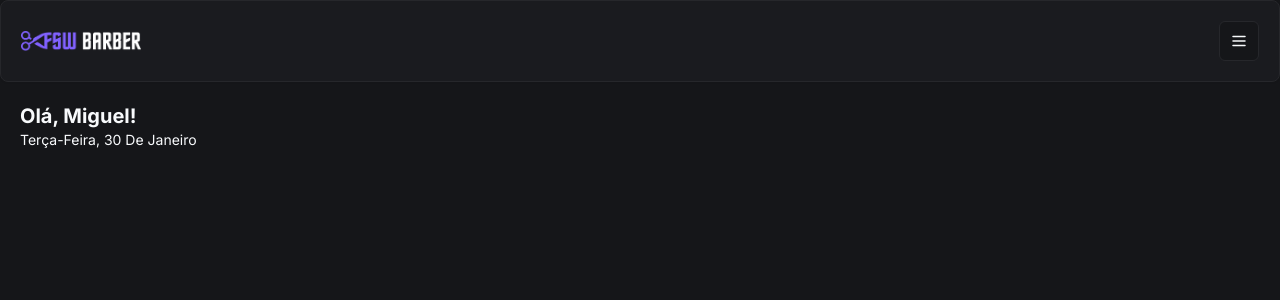
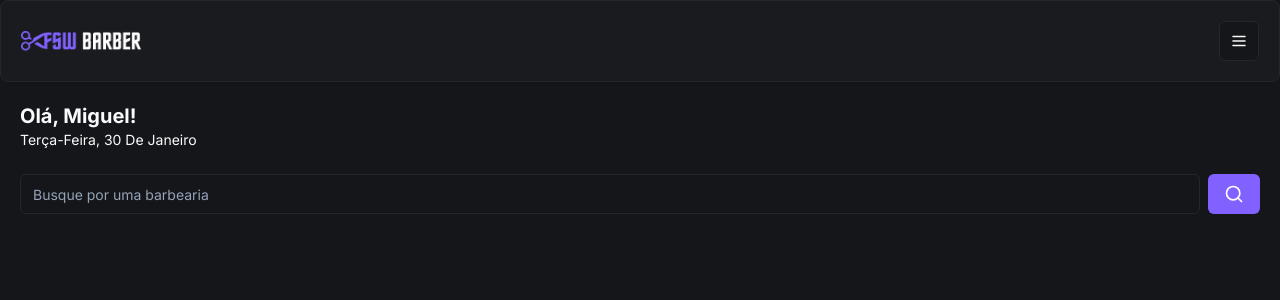
Before and after one commit to eduoop/barber, a Next.js app: page / in a window 1280 px wide. Shown: the top 300 px of the page. Built offline with nearby package versions, Linux system fonts and the light colour scheme.

Commit message:
feat: add initial search component

```diff
--- /dev/null
+++ b/app/(home)/_components/search.tsx
@@ -0,0 +1,19 @@
+"use client"
+
+import { Button } from '@/app/_components/ui/button'
+import { Input } from '@/app/_components/ui/input'
+import React from 'react'
+import { SearchIcon } from "lucide-react";
+
+const Search = () => {
+  return (
+    <div className="flex items-center gap-2">
+        <Input placeholder='Busque por uma barbearia'/>
+        <Button variant={'default'}>
+            <SearchIcon size={20}/>
+        </Button>
+    </div>
+  )
+}
+
+export default Search
--- a/app/(home)/page.tsx
+++ b/app/(home)/page.tsx
@@ -2,6 +2,7 @@
 import Header from "../_components/header";
 import { format } from "date-fns";
 import { ptBR } from "date-fns/locale";
+import Search from "./_components/search";
 export default function Home() {
   return (
     <div>
@@ -15,6 +16,10 @@
           })}
         </p>
       </div>
+
+      <div className="px-5 mt-6">
+        <Search />
+      </div>
     </div>
   );
 }
--- /dev/null
+++ b/app/_components/ui/input.tsx
@@ -0,0 +1,25 @@
+import * as React from "react"
+
+import { cn } from "@/app/_lib/utils"
+
+export interface InputProps
+  extends React.InputHTMLAttributes<HTMLInputElement> {}
+
+const Input = React.forwardRef<HTMLInputElement, InputProps>(
+  ({ className, type, ...props }, ref) => {
+    return (
+      <input
+        type={type}
+        className={cn(
+          "flex h-10 w-full rounded-md border border-input bg-background px-3 py-2 text-sm ring-offset-background file:border-0 file:bg-transparent file:text-sm file:font-medium placeholder:text-muted-foreground focus-visible:outline-none focus-visible:ring-2 focus-visible:ring-ring focus-visible:ring-offset-2 disabled:cursor-not-allowed disabled:opacity-50",
+          className
+        )}
+        ref={ref}
+        {...props}
+      />
+    )
+  }
+)
+Input.displayName = "Input"
+
+export { Input }
```
